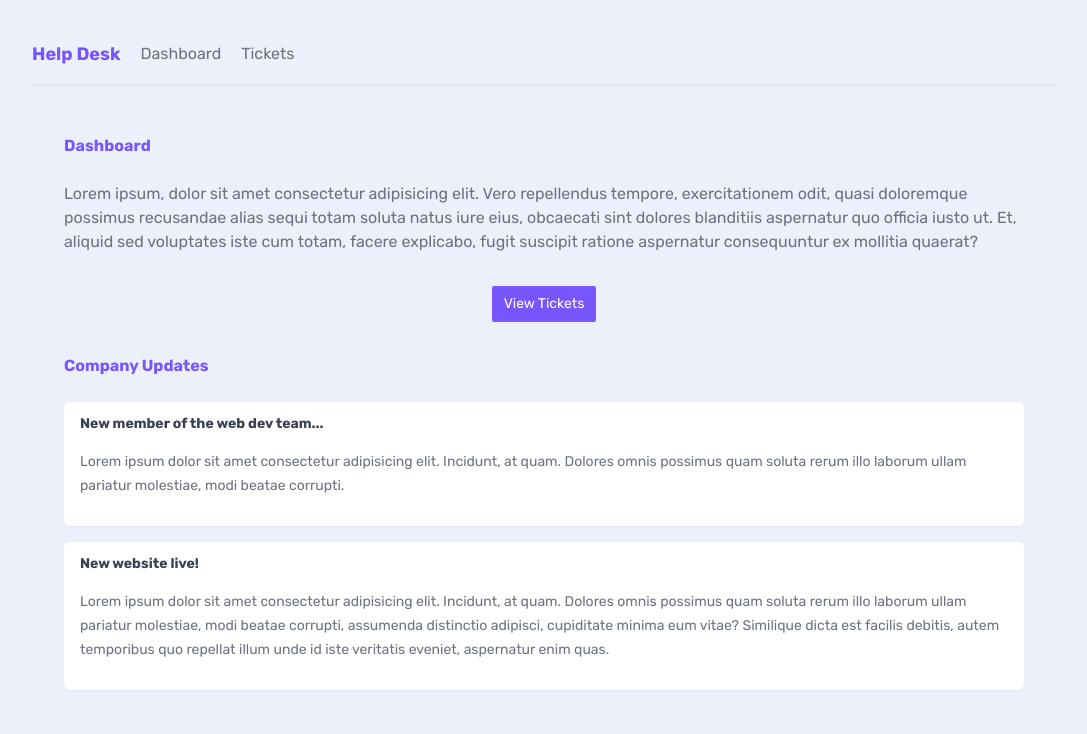
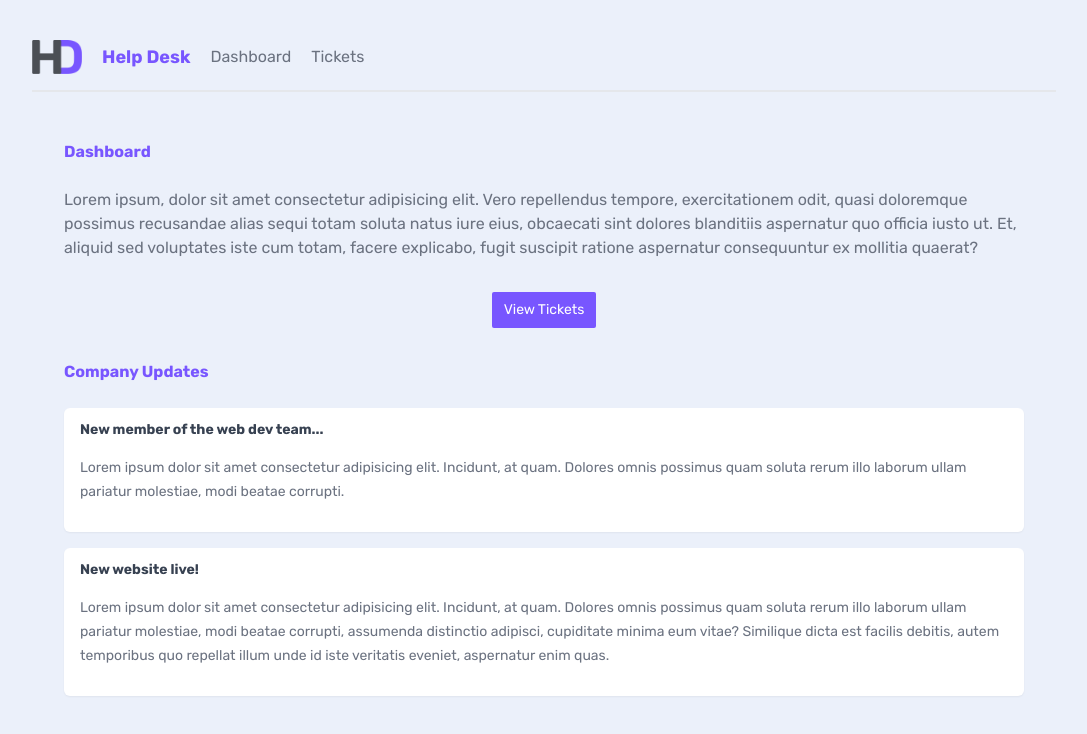
Before and after one commit to steroyle/help-desk, a Next.js app: page / in a window 1280 px wide. Shown: the top 734 px of the page, without its empty margins (96-1183 px from the left). Built offline with nearby package versions, Linux system fonts and the light colour scheme.

Commit message:
Added logo

```diff
--- a/app/components/NavBar.jsx
+++ b/app/components/NavBar.jsx
@@ -1,8 +1,11 @@
+import Image from "next/image";
 import Link from "next/link";
+import Logo from "./help-desk-logo.png";
 
 const NavBar = () => {
   return (
     <nav>
+      <Image src={Logo} alt="Help desk logo" width={50} quality={100} />
       <h1>Help Desk</h1>
       <Link href="/">Dashboard</Link>
       <Link href="/tickets">Tickets</Link>
```
Also changed, not shown: app/components/help-desk-logo.png (added).
